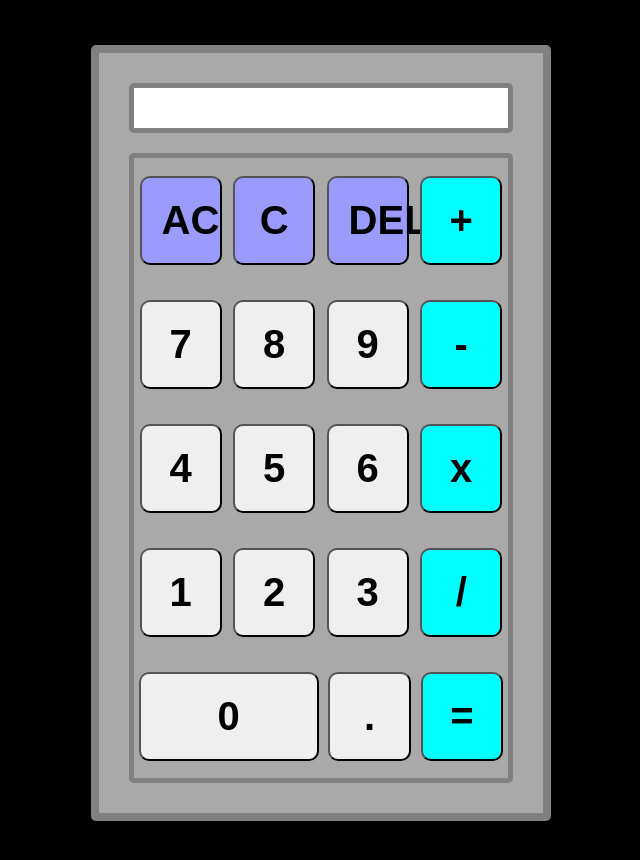
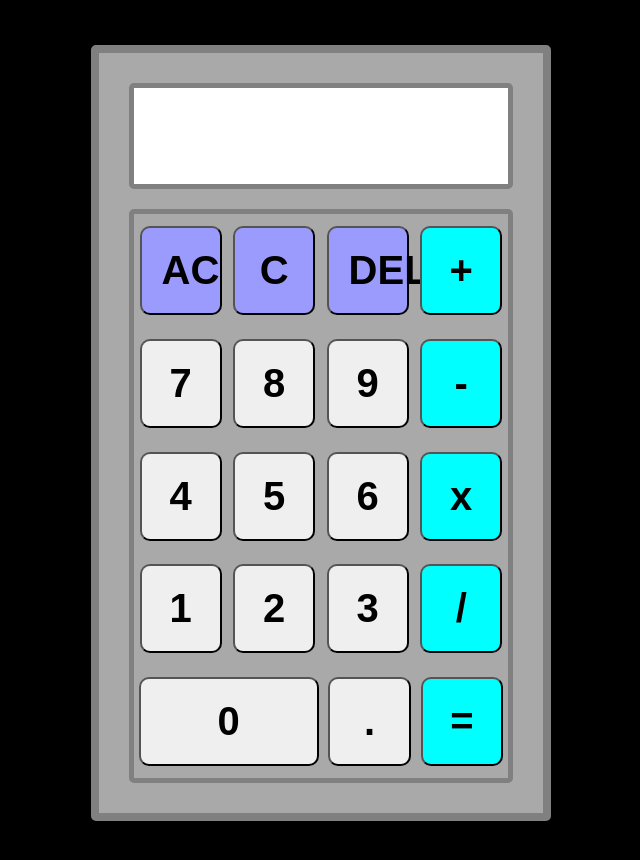
Before and after one commit to RensieDelaCruz/calculator, a plain HTML site: page index.html in a window 1280 px wide. Shown: the whole page, without its empty margins (319-959 px from the left). Drawn offline with Linux system fonts and the light colour scheme.

Commit message:
Separate the equal button's class from the rest of the operators

```diff
--- a/index.html
+++ b/index.html
@@ -33,7 +33,7 @@
             <button class="operator-button">/</button>
             <button id="zero" class="number-button">0</button>
             <button class="number-button">.</button>
-            <button class="operator-button">=</button>
+            <button class="equals-button">=</button>
         </div>
     </div>
 </body>
--- a/styles.css
+++ b/styles.css
@@ -33,6 +33,7 @@ body {
     border: 5px solid gray;
     border-radius: 5px;
     margin-bottom: 20px;
+    height: 70px;
 }
 
 /* buttons section */
@@ -59,7 +60,7 @@ button {
     width: 48%;
 }
 
-.operator-button {
+.operator-button, .equals-button {
     background-color: aqua;
 }
 
```
